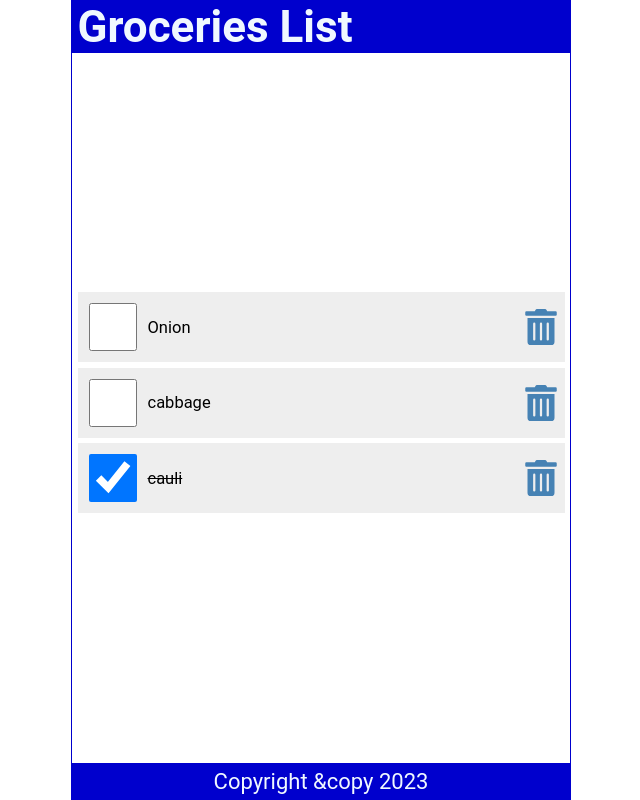
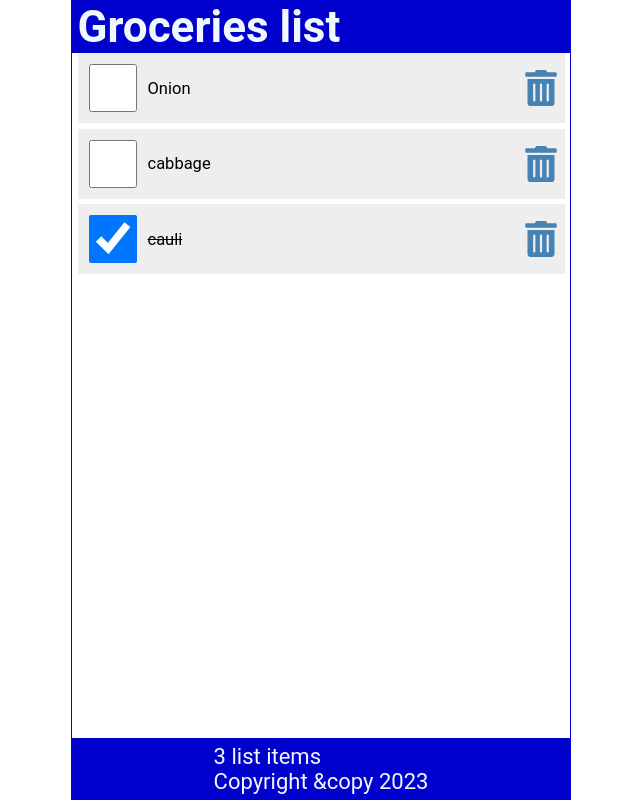
Before and after one commit to anantalft/react_series, a React (Create React App) app: page / in a window 1280 px wide. Shown: the whole page, without its empty margins (319-959 px from the left). Built offline with nearby package versions, Linux system fonts and the light colour scheme.

Commit message:
chapter 8 completed.

```diff
--- a/src/App.js
+++ b/src/App.js
@@ -2,13 +2,45 @@
 import Header from './Header'
 import Content from './Content'
 import Footer from './Footer'
+import { useState } from 'react';
 function App() {
+    const [items, setItems] = useState([
+      {
+          id: 1,
+          checked: false,
+          item: "Onion"
+      },
+      {
+          id: 2,
+          checked: false,
+          item: "cabbage"
+      }, {
+          id: 3,
+          checked: true,
+          item: 'cauli'
+      }
+  ]);
+
+  const handleCheck = (id) => {
+    // console.log(`key: ${id}`)
+    const listItems = items.map((item) => item.id == id ? { ...item, checked: !item.checked } : item);
+    setItems(listItems);
+    localStorage.setItem('shoppinglist', JSON.stringify(listItems))
+  }
+
+  const handleDelete = (id) => {
+    console.log(`key: ${id}`)
+    const listItems = items.filter((item) => item.id !== id );
+    setItems(listItems);
+    localStorage.setItem('shoppinglist', JSON.stringify(listItems))
+  }
+
 
   return (
     <div className="App">
-      <Header/>
-      <Content/>
-      <Footer/>
+      <Header title='Groceries list'/>
+      <Content items={items} handleCheck={handleCheck} handleDelete={handleDelete}/>
+      <Footer length={items.length}/>
     </div>
   );
 }
--- a/src/Content.js
+++ b/src/Content.js
@@ -1,58 +1,15 @@
-import  {useState } from 'react'
-import {FaTrashAlt} from 'react-icons/fa'
 
-const Content = () => {
-    const [items, setItems] = useState([
-        {
-            id: 1,
-            checked: false,
-            item: "Onion"
-        },
-        {
-            id: 2,
-            checked: false,
-            item: "cabbage"
-        }, {
-            id: 3,
-            checked: true,
-            item: 'cauli'
-        }
-    ]);
+import ItemList from './ItemLists'
 
-    const handleCheck = (id) => {
-        // console.log(`key: ${id}`)
-        const listItems = items.map((item) => item.id == id ? { ...item, checked: !item.checked } : item);
-        setItems(listItems);
-        localStorage.setItem('shoppinglist', JSON.stringify(listItems))
-    }
 
-    const handleDelete = (id) => {
-        console.log(`key: ${id}`)
-        const listItems = items.filter((item) => item.id !== id );
-        setItems(listItems);
-        localStorage.setItem('shoppinglist', JSON.stringify(listItems))
-    }
+const Content = ({items, handleCheck, handleDelete}) => {
 
     return (
         <main>
             {items.length ? (
-         <uL>
-            {items.map((item) => (
-                <li className='item' key={item.id}>
-                   <input
-                    type="checkbox"
-                    onChange={(id) => handleCheck(item.id)}
-                    checked={item.checked}
-                    />
-                    <label
-                                style={(item.checked) ? { textDecoration: 'line-through' } : null}
-                                onDoubleClick={() => handleCheck(item.id)}
-                            >{item.item}</label>
-                    <FaTrashAlt onClick={(id)=>handleDelete(item.id)} role="button" tabIndex="0"/>
-
-                </li>
-            ))}
-         </uL>
+         <ItemList items={items}
+                   handleCheck={handleCheck}
+                   handleDelete={handleDelete}></ItemList>
          ) : (
             <p style={{marginTop: '2rem'}}>Your list is empty.</p>
          )}
--- a/src/Footer.js
+++ b/src/Footer.js
@@ -1,7 +1,8 @@
-const Footer = () => {
+const Footer = ({length}) => {
    const today = new Date();
     return (
         <footer>
+            <p>{length} list {length == 1 ? "item" : "items" }</p>
             <p>Copyright &copy {today.getFullYear()}</p>
         </footer>
     )
--- a/src/Header.js
+++ b/src/Header.js
@@ -1,10 +1,14 @@
-const Header = () => {
+const Header = ({title}) => {
 
     return (
         <header>
-            <h1>Groceries List</h1>
+            <h1>{title}</h1>
         </header>
     )
 }
 
+Header.defaultProps = {
+    title: "Default Title"
+}
+
 export default Header;
--- /dev/null
+++ b/src/ItemLists.js
@@ -0,0 +1,14 @@
+import LineItem from './LineItem'
+
+
+const ItemList = ({items, handleCheck, handleDelete}) => {
+         return (
+            <uL>
+            {items.map((item) => (
+               <LineItem key={item.id}  item={item} handleCheck={handleCheck} handleDelete={handleDelete} />
+            ))}
+         </uL>
+     )
+ }
+
+ export default ItemList;
--- /dev/null
+++ b/src/LineItem.js
@@ -0,0 +1,22 @@
+import {FaTrashAlt} from 'react-icons/fa'
+
+const LineItem = ({item, handleCheck, handleDelete}) => {
+
+     return (
+        <li className='item' key={item.id}>
+            <input
+            type="checkbox"
+            onChange={(id) => handleCheck(item.id)}
+            checked={item.checked}
+            />
+            <label
+                        style={(item.checked) ? { textDecoration: 'line-through' } : null}
+                        onDoubleClick={() => handleCheck(item.id)}
+                    >{item.item}</label>
+            <FaTrashAlt onClick={(id)=>handleDelete(item.id)} role="button" tabIndex="0" aria-label={`Delete ${item.item}`}/>
+
+     </li>
+     )
+ }
+
+ export default LineItem;
--- a/src/index.css
+++ b/src/index.css
@@ -44,7 +44,7 @@ main {
   display: flex;
   flex-direction: column;
   flex-grow: 1;
-  justify-content: center;
+  justify-content: flex-start;
   align-items: center;
   overflow-y: auto;
 }
```
